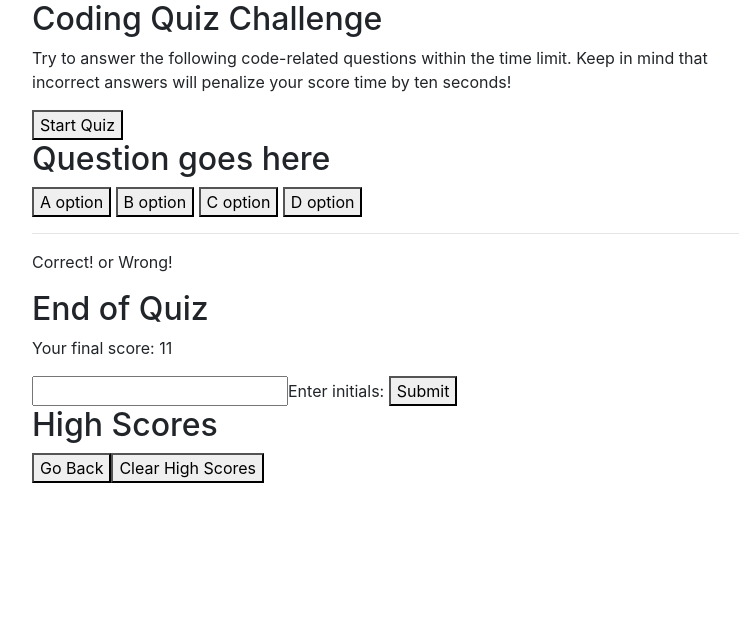
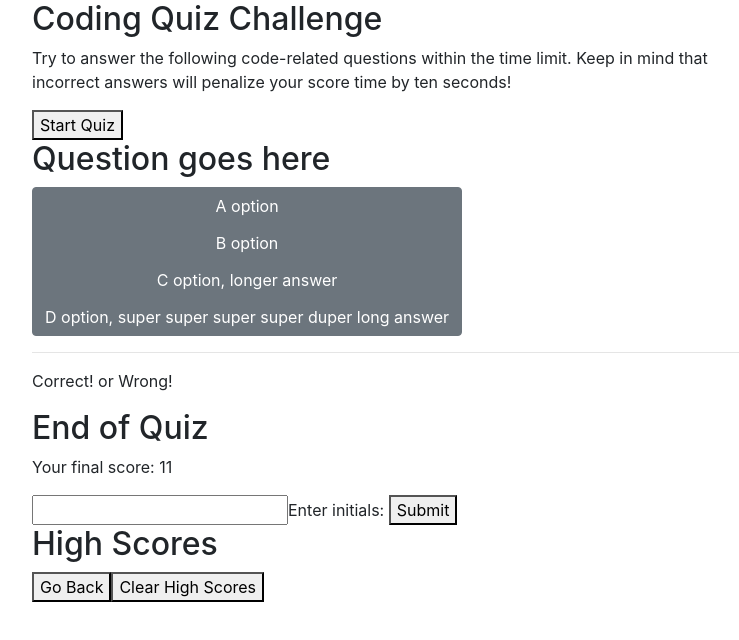
Before and after one commit to dianastebbins/homework4-CodeQuiz, a plain HTML site: page index.html in a window 1280 px wide. Shown: the whole page, without its empty margins (243-982 px from the left). Drawn offline with nearby package versions, Linux system fonts and the light colour scheme; files that its build step writes are made by us from their sources.

Commit message:
added bootstrap and made ABCD buttons into a stacked button group

```diff
--- a/index.html
+++ b/index.html
@@ -37,10 +37,13 @@
             <div class="col-sm-2"></div>
             <div class="col-sm-8">
                 <h2>Question goes here</h2>
-                <button>A option</button>
-                <button>B option</button>
-                <button>C option</button>
-                <button>D option</button>
+                <div class="btn-group-vertical" role="group" aria-label="multiple-choice-options">
+                    <!-- as written, these show with centered text and no space between buttons -->
+                    <button type="button" class="btn btn-secondary">A option</button>
+                    <button type="button" class="btn btn-secondary">B option</button>
+                    <button type="button" class="btn btn-secondary">C option, longer answer</button>
+                    <button type="button" class="btn btn-secondary">D option, super super super super duper long answer</button>
+                </div>
             </div>
             <div class="col-sm-2"></div>
         </div>
```
